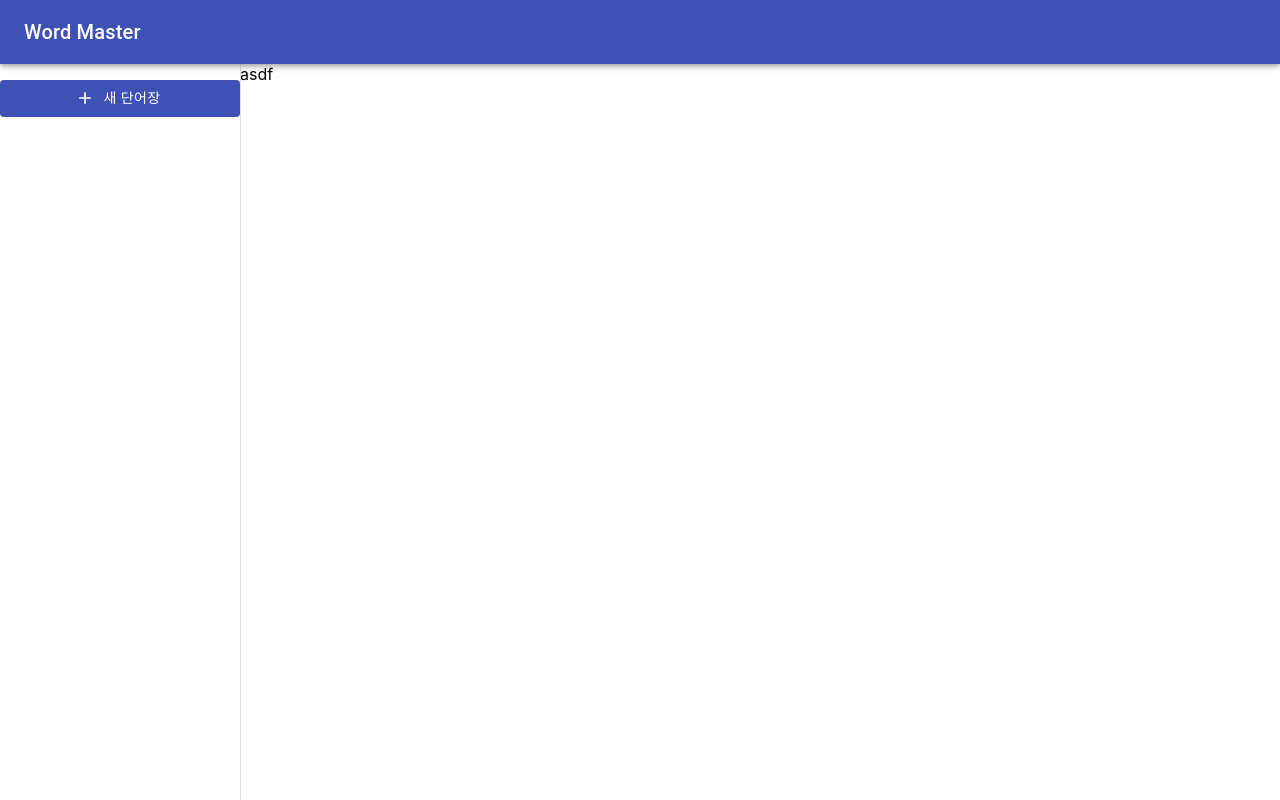
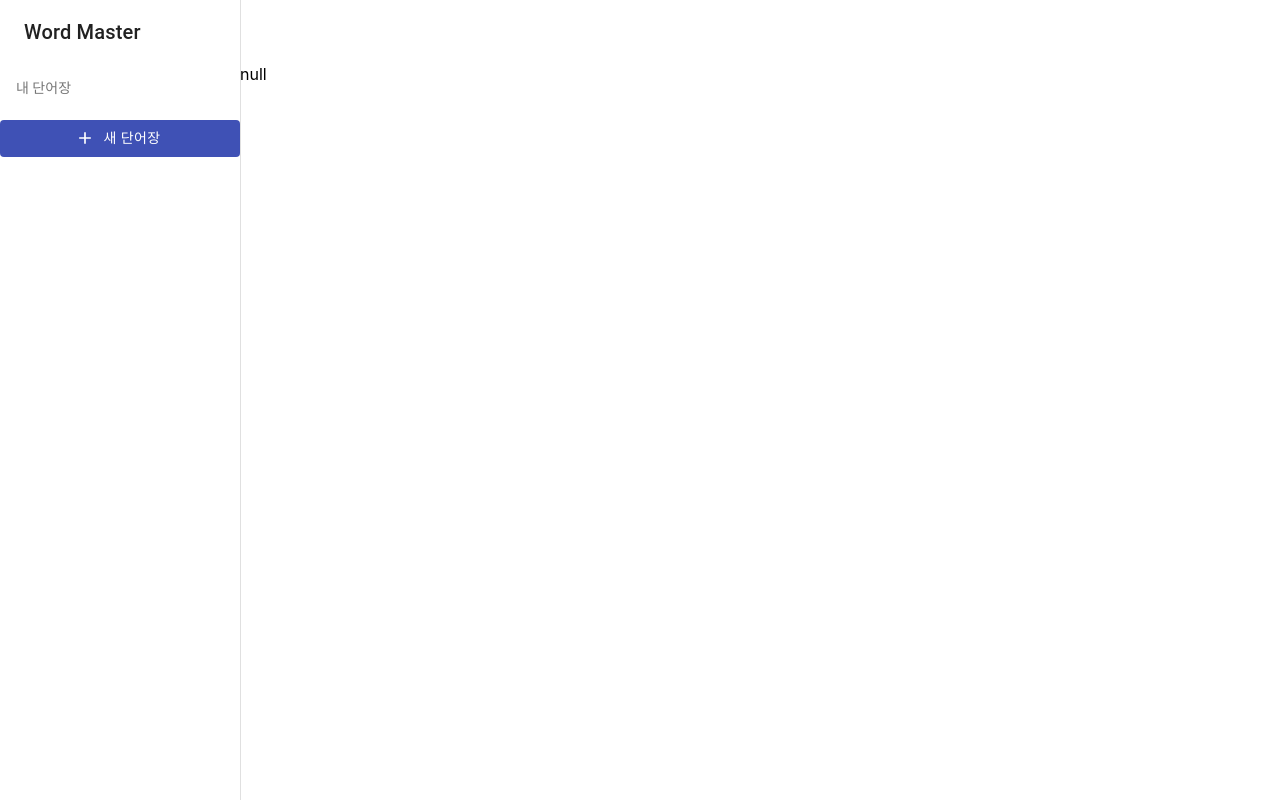
Before and after one commit to Tekiter/word-master-react, a React (Create React App) app: page / in a window 1280 px wide. Built offline with nearby package versions, Linux system fonts and the light colour scheme.

Commit message:
Add wordbook creation

```diff
--- a/src/App.js
+++ b/src/App.js
@@ -2,14 +2,15 @@ import { Provider } from "mobx-react";
 import { useState } from "react";
 import Layout from "./components/Layout";
 import SideBar from "./components/SideBar";
-import WordBookStore from "./store/wordbook";
+import AppContent from "./components/AppContent";
+import WordbookStore from "./store/wordbook";
 
 function App() {
-  const [wordbookStore] = useState(() => new WordBookStore());
+  const [wordbookStore] = useState(() => new WordbookStore());
   return (
     <Provider wordbook={wordbookStore}>
       <Layout appTitle="Word Master" side={<SideBar />}>
-        <div>asdf</div>
+        <AppContent></AppContent>
       </Layout>
     </Provider>
   );
--- /dev/null
+++ b/src/components/AppContent.js
@@ -0,0 +1,21 @@
+import { observer } from "mobx-react";
+import { useStores } from "../store";
+import WordbookContent from "./WordbookContent";
+
+export default observer(function AppContent() {
+  const { wordbook } = useStores();
+
+  function ContentSelector() {
+    if (wordbook.selected) {
+      return <div>선택된 단어장이 없습니다...</div>;
+    } else {
+      return <WordbookContent />;
+    }
+  }
+
+  return (
+    <>
+      <ContentSelector />
+    </>
+  );
+});
--- a/src/components/Layout.js
+++ b/src/components/Layout.js
@@ -5,20 +5,24 @@ import {
   AppBar,
   Typography,
 } from "@material-ui/core";
+import WordbookToolbar from "./WordbookToolbar";
+
+const sidebarWidth = 240;
 
 const useStyles = makeStyles((theme) => ({
   root: {
     display: "flex",
   },
   appBar: {
-    zIndex: theme.zIndex.drawer + 1,
+    width: `calc(100% - ${sidebarWidth}px)`,
+    marginLeft: sidebarWidth,
   },
   drawer: {
-    width: 240,
+    width: sidebarWidth,
     flexShrink: 0,
   },
   drawerPaper: {
-    width: 240,
+    width: sidebarWidth,
   },
   drawerContainer: {
     overflow: "auto",
@@ -33,10 +37,13 @@ function Layout({ appTitle, side, children }) {
 
   return (
     <div className={classes.root}>
-      <AppBar position="fixed" className={classes.appBar}>
-        <Toolbar>
-          <Typography variant="h6">{appTitle}</Typography>
-        </Toolbar>
+      <AppBar
+        position="fixed"
+        className={classes.appBar}
+        color="transparent"
+        elevation={0}
+      >
+        <WordbookToolbar />
       </AppBar>
       <Drawer
         className={classes.drawer}
@@ -46,7 +53,9 @@ function Layout({ appTitle, side, children }) {
         variant="permanent"
         anchor="left"
       >
-        <Toolbar />
+        <Toolbar>
+          <Typography variant="h6">{appTitle}</Typography>
+        </Toolbar>
         <div className={classes.drawerContainer}>{side}</div>
       </Drawer>
       <main className={classes.content}>
--- a/src/components/SideBar.js
+++ b/src/components/SideBar.js
@@ -1,7 +1,7 @@
-import WordBook from "./WordBook";
+import WordbookList from "./WordbookList";
 
 function SideBar() {
-  return <WordBook />;
+  return <WordbookList />;
 }
 
 export default SideBar;
--- /dev/null
+++ b/src/components/WordbookContent.js
@@ -0,0 +1,8 @@
+import { observer } from "mobx-react";
+import { useStores } from "../store";
+
+export default observer(function WordbookContent() {
+  const { wordbook } = useStores();
+
+  return <div>{JSON.stringify(wordbook.current)}</div>;
+});
--- a/src/components/WordBook.js
+++ b/src/components/WordbookList.js
@@ -9,6 +9,7 @@ import {
   DialogContent,
   DialogActions,
   TextField,
+  ListSubheader,
 } from "@material-ui/core";
 
 import { observer } from "mobx-react";
@@ -22,16 +23,9 @@ const useStyles = makeStyles({
   addBtn: {},
 });
 
-const WordbookItem = ({ book }) => {
-  return (
-    <ListItem button>
-      <ListItemText>{book.name}</ListItemText>
-    </ListItem>
-  );
-};
-
 const CreateWordbookDialog = (props) => {
   const [isOpen, setIsOpen] = useState(false);
+  const [config, setConfig] = useState("");
 
   const openDialog = () => {
     setIsOpen(true);
@@ -42,7 +36,17 @@ const CreateWordbookDialog = (props) => {
   };
 
   const submit = () => {
+    (props.onSubmit || (() => {}))(config);
     closeDialog();
+  };
+
+  const handleChange = (e) => {
+    const { name, value } = e.target;
+
+    setConfig((prev) => ({
+      ...prev,
+      [name]: value,
+    }));
   };
 
   return (
@@ -60,6 +64,8 @@ const CreateWordbookDialog = (props) => {
             margin="dense"
             fullWidth
             label="단어장 이름"
+            name="name"
+            onChange={handleChange}
           ></TextField>
         </DialogContent>
         <DialogActions>
@@ -75,19 +81,41 @@ const CreateWordbookDialog = (props) => {
   );
 };
 
+const WordbookItem = ({ book, selected, onClick }) => {
+  function handleItemClick() {
+    onClick(book);
+  }
+
+  return (
+    <ListItem button selected={selected} onClick={handleItemClick}>
+      <ListItemText>{book.name}</ListItemText>
+    </ListItem>
+  );
+};
+
 const Wordbook = observer(() => {
   const { wordbook } = useStores();
   const classes = useStyles();
 
+  function createWordbook(config) {
+    wordbook.create(config);
+  }
+
   return (
     <>
-      <List>
+      <List subheader={<ListSubheader>내 단어장</ListSubheader>}>
         {wordbook.books.map((book) => (
-          <WordbookItem book={book} key={book.id} />
+          <WordbookItem
+            book={book}
+            key={book.id}
+            selected={book === wordbook.current}
+            onClick={() => wordbook.select(book)}
+          />
         ))}
       </List>
 
       <CreateWordbookDialog
+        onSubmit={createWordbook}
         render={(open) => (
           <Button
             className={classes.addBtn}
--- /dev/null
+++ b/src/components/WordbookToolbar.js
@@ -0,0 +1,23 @@
+import { IconButton, Toolbar, Typography } from "@material-ui/core";
+import EditIcon from "@material-ui/icons/Edit";
+import { observer } from "mobx-react";
+import { useStores } from "../store";
+
+export default observer(function WordbookToolbar() {
+  const { wordbook } = useStores();
+
+  if (!wordbook.selected) {
+    return <Toolbar />;
+  }
+
+  return (
+    <Toolbar>
+      <Typography variant="h6" noWrap>
+        {wordbook.current.name}
+      </Typography>
+      <IconButton edge="start" size="small">
+        <EditIcon />
+      </IconButton>
+    </Toolbar>
+  );
+});
--- a/src/store/wordbook.js
+++ b/src/store/wordbook.js
@@ -1,14 +1,18 @@
 import { observable, action, computed, makeObservable, autorun } from "mobx";
 
-export default class WordBookStore {
+export default class WordbookStore {
   books = [];
   nextId = 0;
+  current = null;
 
   constructor() {
     makeObservable(this, {
       books: observable,
       create: action,
+      select: action,
       count: computed,
+      current: observable,
+      selected: computed,
     });
     autorun(() => {});
   }
@@ -17,10 +21,23 @@ export default class WordBookStore {
     return this.books.length;
   }
 
+  get selected() {
+    return this.current !== null;
+  }
+
   create = ({ name }) => {
     this.books.push({
       id: this.nextId++,
       name,
     });
   };
+
+  select = ({ id }) => {
+    const ref = this.books.find((book) => book.id === id);
+    if (ref) {
+      this.current = ref;
+    } else {
+      this.current = null;
+    }
+  };
 }
```
Also changed, not shown: src/components/Header.js (deleted, +0 -13 lines).
